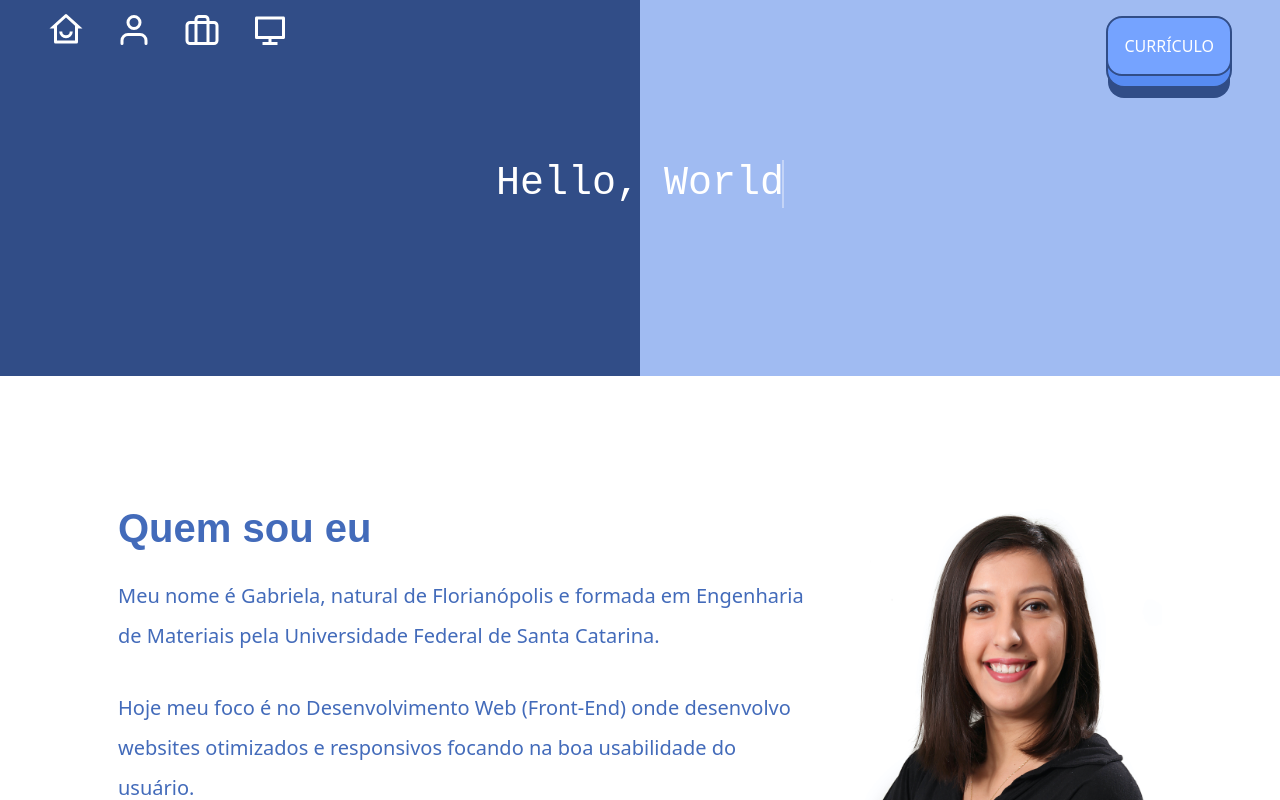
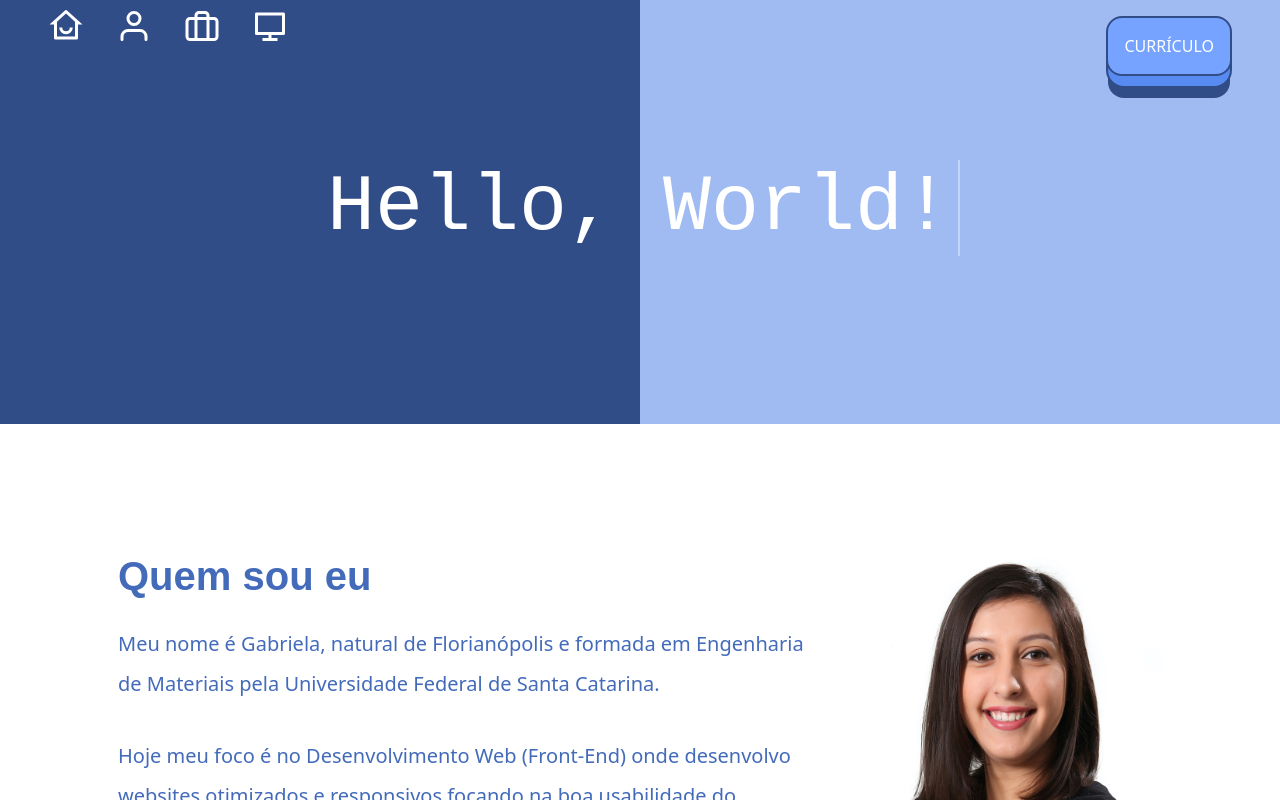
Before and after one commit to gabieller/desafio-indicium, a Next.js app: page / in a window 1280 px wide. Shown: the top 800 px of the page. Built offline with nearby package versions, Linux system fonts and the light colour scheme.

Commit message:
minor changes

```diff
--- a/src/components/Header.js
+++ b/src/components/Header.js
@@ -32,19 +32,19 @@ export default function Header() {
       <nav className={`navbar fixed-top justify-content-start ${visibility}`}>
         <ul className="d-flex flex-inline">
           <Link href="#home">
-            <li className={`nav-item px-3 py-1 ${uri === "#home" ? "active" : ""}`}>
+            <li className={`nav-item px-3 py-0 ${uri === "#home" ? "active" : ""}`}>
               <Image src="/images/home.svg" height={36} width={36} />
             </li>
           </Link>
 
           <Link href="#about">
-            <li className={`nav-item px-3 py-1 ${uri === "#about" ? "active" : ""}`}>
+            <li className={`nav-item px-3 py-0 ${uri === "#about" ? "active" : ""}`}>
               <Image src="/images/user.svg" height={36} width={36} />
             </li>
           </Link>
           <Link href="#experiences">
             <li
-              className={`nav-item px-3 py-1 ${
+              className={`nav-item px-3 py-0 ${
                 uri === "#experiences" ? "active" : ""
               }`}
             >
@@ -53,7 +53,7 @@ export default function Header() {
           </Link>
           <Link href="#skills">
             <li
-              className={`nav-item px-3 py-1 ${uri === "#skills" ? "active" : ""}`}
+              className={`nav-item px-3 py-0 ${uri === "#skills" ? "active" : ""}`}
             >
               <Image src="/images/computer.svg" height={36} width={36} />
             </li>
--- a/src/components/Layout.js
+++ b/src/components/Layout.js
@@ -1,11 +1,8 @@
 import React from "react"
 import Head from "next/head"
-// import GoogleAnalytics from "../components/GoogleAnalytics"
 import Header from "../components/Header"
-import NavBar from "../components/Navbar"
 import Footer from "../components/Footer"
 
-// import "../styles/layout.css"
 
 export default function Layout(props) {
   return (
@@ -31,7 +28,6 @@ gtag('config', 'G-WB61H6RT3L');
       />
       <div>
         <Header />
-        {/* <NavBar /> */}
         {props.children}
       </div>
       <Footer />
--- a/src/components/Navbar.js
+++ /dev/null
@@ -1,50 +0,0 @@
-import React, { useState, useEffect } from "react"
-
-import Link from "next/link"
-import Image from "next/image"
-
-import styles from "../styles/NavBar.module.css"
-
-export default function NavBar() {
-
-
-
-
-  const [uri, setUri] = useState("")
-
-  useEffect(() => {
-    setUri(window.location.hash)
-  })
-
-  return (
-    <div className={styles.sidebar}>
-      <nav className={styles.nav}>
-        <ul className={styles.list}>
-          <Link href="#home">
-            <li className={`nav-item ${uri === "#home" ? "active" : ""}`}>
-              <Image src="/images/home.svg" height={36} width={36} />
-            </li>
-          </Link>
-
-          <Link href="#about">
-            <li className={`nav-item ${uri === "#about" ? "active" : ""}`}>
-              <Image src="/images/user.svg" height={36} width={36} />
-            </li>
-          </Link>
-          <Link href="#experiences">
-            <li
-              className={`nav-item ${uri === "#experiences" ? "active" : ""}`}
-            >
-              <Image src="/images/briefcase.svg" height={36} width={36} />
-            </li>
-          </Link>
-          <Link href="#skills">
-            <li className={`nav-item ${uri === "#skills" ? "active" : ""}`}>
-              <Image src="/images/computer.svg" height={36} width={36} />
-            </li>
-          </Link>
-        </ul>
-      </nav>
-    </div>
-  )
-}
--- a/src/styles/NavBar.module.css
+++ /dev/null
@@ -1,34 +0,0 @@
-.sidebar {
-  position: fixed;
-  display: inline-flex;
-  flex-direction: row;
-  justify-content: space-evenly;
-  width: 100%;
-  /* background-color: #d78001; */
-  height: 5%;
-  /* font-size: 0.65em; */
-}
-
-.nav ul {
-  display: inline-flex;
-  justify-content: space-evenly;
-  padding: 0;
-  margin: auto;
-}
-
-.nav li {
-  padding-top: 2.75rem;
-  padding-bottom: 1rem;
-  width: 100%;
-  cursor: pointer;
-  transition: transform .2s
-}
-
-.nav li:hover {
-  cursor: pointer;
-  transform: scale(1.5)
-}
-
-.list li {
-  list-style: none;
-}
--- a/src/styles/header.css
+++ b/src/styles/header.css
@@ -12,7 +12,7 @@
   width: 100%;
   display: flex;
   flex-direction: row-reverse;
-  margin: auto;
+  margin: 0;
   font-size: 0.75 !important;
 }
 
@@ -64,7 +64,8 @@ button.btn:focus {
 }
 
 .navbar {
-  height: 10%;
+  height: 60px;
+  margin: 0;
 }
 
 .scrolled-nav {
--- a/src/styles/index.css
+++ b/src/styles/index.css
@@ -98,7 +98,7 @@
     width: 0;
   }
   to {
-    width: 18rem;
+    width: 40rem;
   }
 }
 
@@ -120,8 +120,9 @@
 }
 
 h1 {
+  font-size: 5rem !important;
   font-family: "Fira Code", monospace;
-  color: white;
+  color: var(--BackGroundWhite);
 }
 
 h2 {
```
Also changed, not shown: public/vercel.svg (deleted), 1 other file (tests, documents, lock files or other folders).
